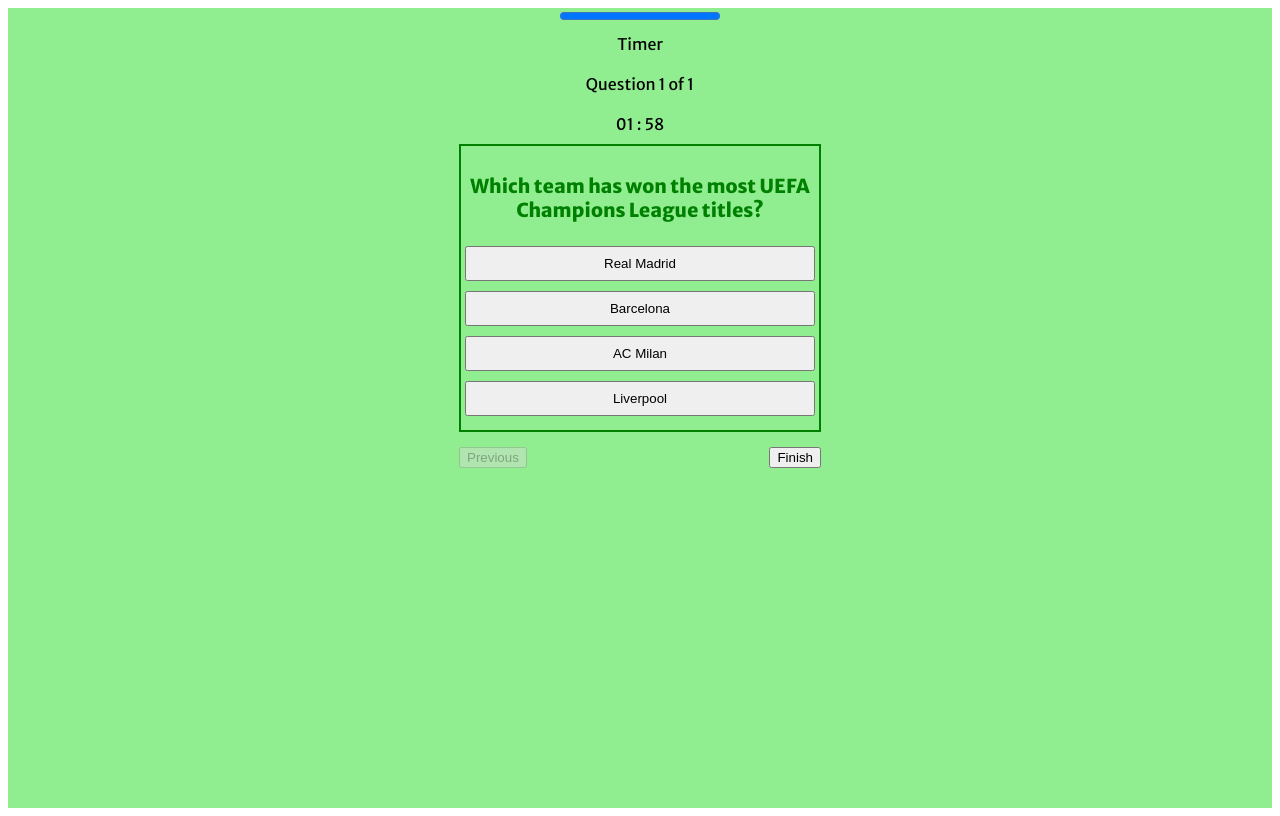
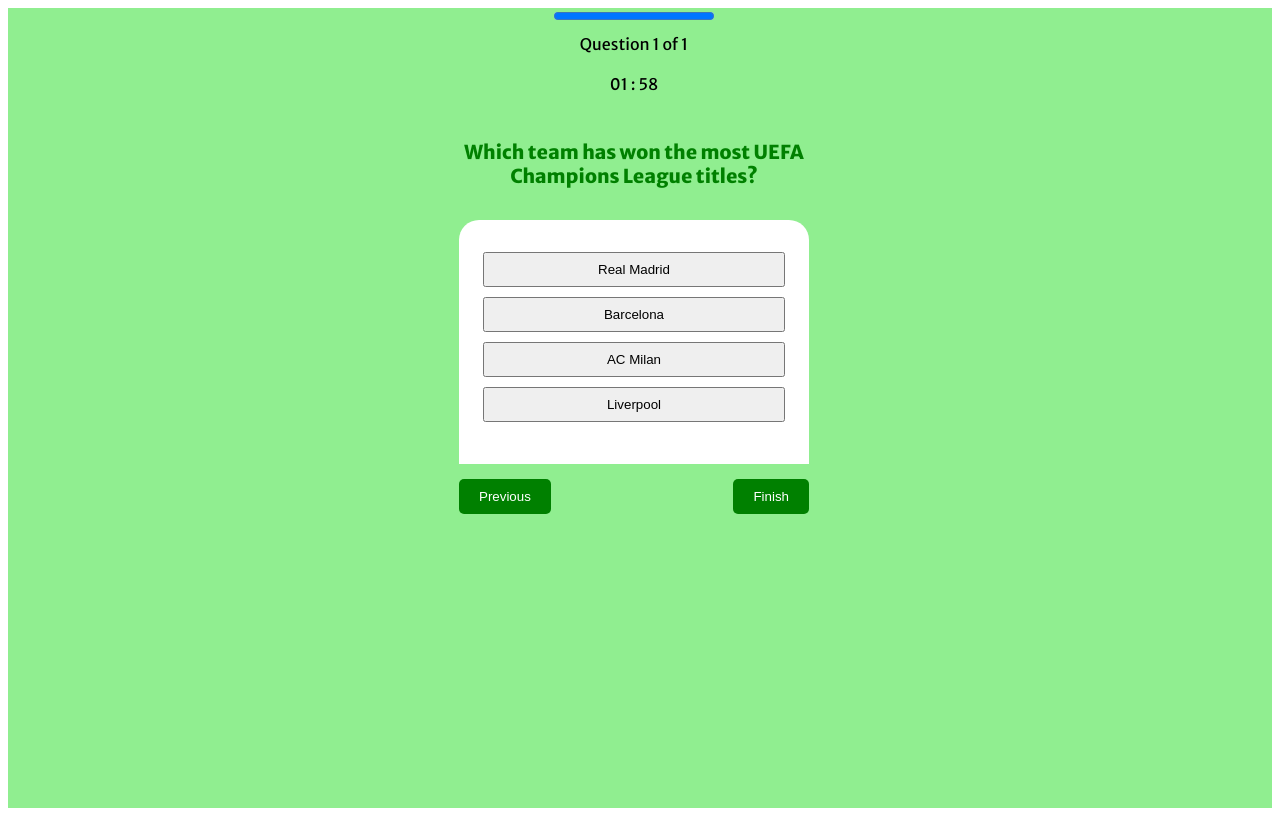
Before and after one commit to dayoawobeku/footballQuiz, a React (Vite) app: page /championsLeague in a window 1280 px wide. Both pictures are taken after a click on the button "Start Quiz". Built offline with nearby package versions, Linux system fonts and the light colour scheme; data requests are answered from the project's data file.

Commit message:
updated the styling for these pages

```diff
--- a/src/components/Options.jsx
+++ b/src/components/Options.jsx
@@ -3,28 +3,7 @@
 import { useQuestions } from "../contexts/DataProvider";
 import "../styles.css";
 
-const variation = {
-  correct: css`
-    border: 1px solid green;
-  `,
-  wrong: css`
-    border: 1px solid red;
-  `,
-  normal: css`
-    border: none;
-  `,
-};
 
-const StyledButton = styled.button`
-  ${(prop) =>
-    variation[prop.status] ? variation[prop.status] : `${variation.normal}`}
-
-  //changed from empty string to normal
-  display: block;
-  width: 100%;
-  margin-bottom: 10px;
-  padding: 8px;
-`;
 
 function Options({ option, value, correctOption, point }) {
   //using context api to store my stateful logic
@@ -67,9 +46,7 @@
   );
 }
 
-StyledButton.defaultProps = {
-  status: "normal",
-};
+
 
 export default Options;
 
--- a/src/components/Questions.jsx
+++ b/src/components/Questions.jsx
@@ -7,10 +7,20 @@
 
 //eslint-disable-next-line
 const StyledQuestion = styled.div`
-  border: 2px solid green;
-  padding: 4px;
+  padding-top: 4px;
   max-width: 350px;
   text-align: center;
+
+  margin-inline: 0;
+`;
+
+const StyledWholePage = styled.div`
+  display: grid;
+  place-items: center;
+  position: relative;
+  left: -38px;
+  width: 100vw;
+  font-family: "Merriweather Sans", sans-serif;
 `;
 
 const Description = styled.div`
@@ -25,8 +35,27 @@
   font-weight: 700;
   color: green;
   font-size: 1.2rem;
-  padding-block: 1.5rem;
+  padding-block:2rem;
+
 `;
+
+const OPtionsWrapper = styled.div`
+  background-color: white;
+  padding-block: 2rem;
+  padding-inline: 1.5rem;
+  border-top-left-radius: 20px;
+  border-top-right-radius: 20px;
+`;
+
+const StyledButton = styled.button`
+  background-color: green;
+  color: white;
+  border: none;
+  padding-block: 10px;
+  padding-inline: 20px;
+  border-radius: 5px;
+  `
+
 function Questions({ question, qxtLength, timeRemaining }) {
   const { dispatch, tracker, isQuestionsOpen } = useQuestions();
   const navigate = useNavigate();
@@ -54,10 +83,8 @@
   };
 
   return (
-    <div style={{ display: "grid", placeItems: "center" }}>
+    <StyledWholePage>
       <progress value={tracker + 1} max={qxtLength}></progress>
-      <div style={{ marginBlock: "10px" }}>Timer</div>
-      {/* for now in terms of qxt length we are working with the total number of qxts, later on we can optimize it to allow the user to select the number of questions they want to answer */}
 
       <Description>
         Question {tracker + 1} of {qxtLength}
@@ -69,6 +96,7 @@
       <div>
         <StyledQuestion>
           <Header>{question?.question}</Header>
+          <OPtionsWrapper>
             {question?.options.map((option, i) => (
               <Options
                 option={option}
@@ -78,6 +106,7 @@
                 point={question?.point}
               />
             ))}
+          </OPtionsWrapper>
         </StyledQuestion>
 
         <div
@@ -88,18 +117,18 @@
             width: "100%",
           }}
         >
-          <button
+          <StyledButton
             disabled={tracker === 0}
             onClick={() => dispatch({ type: "decrement" })}
           >
             Previous
-          </button>
-          <button onClick={handleClick}>
+          </StyledButton>
+          <StyledButton onClick={handleClick}>
             {tracker + 1 === qxtLength ? "Finish" : "Next"}
-          </button>
+          </StyledButton>
         </div>
       </div>
-    </div>
+    </StyledWholePage>
   );
 }
 
--- a/src/pages/ChampionsLeague.jsx
+++ b/src/pages/ChampionsLeague.jsx
@@ -1,7 +1,12 @@
 import { useState } from "react";
+import { styled } from "styled-components";
+
 import { useNavigate } from "react-router-dom";
 import { useQuestions } from "../contexts/DataProvider";
 import ChampionsLeagueQxts from "../components/ChampionsLeagueQxts";
+
+import useTimer from "../contexts/useTimer";
+
 import {
   Header,
   Img,
@@ -11,9 +16,16 @@
   StyledWholePage,
   TimePicker,
 } from "../ui/StyleLeagurPage";
-import useTimer from "../contexts/useTimer";
-import BackButton from "../ui/BackButton";
-import { HiArrowLeft } from "react-icons/hi2";
+
+const CustomBackButton = styled.button`
+  background: white;
+  border: none;
+  height: 30px;
+  width: 70px;
+  border-radius: 12px;
+  position: relative;
+  left: 220px;
+`;
 
 function ChampionsLeague() {
   const navigate = useNavigate();
@@ -58,9 +70,6 @@
     <StyledWholePage>
       {isQuestionsOpen && (
         <>
-          <BackButton onClick={() => navigate(-1)}>
-            <HiArrowLeft style={{ fontWeight: "bold" }} />
-          </BackButton>
           <StyledChampionsLeague>
             <Header>
               <Img
@@ -111,11 +120,16 @@
             {/* to implement level later */}
 
             <StyledNavLink onClick={handleStart}>Start Quiz</StyledNavLink>
+            <CustomBackButton onClick={() => navigate(-1)}>
+              Back
+            </CustomBackButton>
           </StyledChampionsLeague>
         </>
       )}
 
-      {!isQuestionsOpen && <ChampionsLeagueQxts timeRemaining={timeRemaining}/>}
+      {!isQuestionsOpen && (
+        <ChampionsLeagueQxts timeRemaining={timeRemaining} />
+      )}
     </StyledWholePage>
   );
 }
--- a/src/pages/FinishScreen.jsx
+++ b/src/pages/FinishScreen.jsx
@@ -3,38 +3,56 @@
 // import './custom.css'
 import "react-circular-progressbar/dist/styles.css";
 
-import { styled } from "styled-components";
+import { css, styled } from "styled-components";
 import { useQuestions } from "../contexts/DataProvider";
-
-const Img = styled.img`
-  width: 120px;
-  height: 120px;
-  object-fit: cover;
-  border-radius: 50%;
-`;
+import { HiHome } from "react-icons/hi2";
 
 const Final = styled.div`
-  border: 2px solid green;
-  margin: 40px;
+  height: 100vh;
+  /* margin: 40px; */
   display: flex;
+  background-color: lightgreen;
+  font-family: "Merriweather Sans", sans-serif;
   flex-direction: column;
   gap: 20px;
   align-items: center;
   border-radius: 10px;
-  padding-block: 30px;
+  opacity: 0.8;
+  padding-block: 70px;
+`;
+
+const variation = {
+  home: css`
+    background-color: #555454;
+    width: 40px;
+  `,
+  away: css`
+    background-color: green;
+  `,
+};
+
+const FinalWrapper = styled.div`
+  background-image: url("./images/final-bg.webp");
+  height: 100dvh;
 `;
 
 const Button = styled(Link)`
-  padding: 10px;
-  background-color: green;
+  ${(prop) =>
+    prop["data-variation"] === "home" ? variation.home : variation.away}
+  margin-right: 10px;
+  padding-inline: 8px;
+  padding-block: 8px;
+  font-family: "Permanent Marker", cursive;
+  border-radius: 8px;
+  display: grid;
+  place-items: center;
   text-decoration: none;
-  color: black;
+  color: white;
   border: none;
 `;
 
 function FinishScreen() {
-  const { leagueType, totalPoints, maxPossiblePoint, dispatch } =
-    useQuestions();
+  const { totalPoints, maxPossiblePoint, dispatch } = useQuestions();
 
   function handleFinish() {
     dispatch({ type: "finish" });
@@ -44,36 +62,33 @@
   console.log(percentage);
 
   return (
+    <FinalWrapper>
       <Final>
-      {/* <Img
-        src={`${
-          leagueType === "Premier League"
-            ? "/images/Premier_League.webp"
-            : leagueType === "Champions League"
-            ? "/images/champions_league_logo.jpg"
-            : "/images/laliga-logo.jpg"
-        }`}
-        alt=""
-      /> */}
-
         <div style={{ width: 150, height: 150 }}>
           <CircularProgressbar
             value={percentage}
             text={`${percentage}%`}
             styles={buildStyles({
               pathTransitionDuration: 8.8,
+              pathColor: "green",
+              textColor: "green",
             })}
           />
         </div>
         <div>
           Total Score : {totalPoints} of {maxPossiblePoint}
         </div>
-      <div>Good</div>
-      <div>Progress</div>
-      <Button onClick={handleFinish} to="/">
-        Go To Home
+        {percentage > 0 && percentage < 50 && <div>Poor</div>}
+        {percentage > 50 && percentage < 80 && <div>Good 👌 </div>}
+        {percentage > 80 && <div>Excellent ✌️</div>}
+        <div style={{ display: "flex" }}>
+          <Button data-variation="home" onClick={handleFinish} to="/">
+            <HiHome style={{ color: "white", fontSize: "20px" }} />
           </Button>
+          <Button data-variation="away">PLAY AGAIN</Button>
+        </div>
       </Final>
+    </FinalWrapper>
   );
 }
 
--- a/src/pages/Laliga.jsx
+++ b/src/pages/Laliga.jsx
@@ -1,3 +1,5 @@
+import { styled } from "styled-components";
+
 import { useNavigate } from "react-router-dom";
 import { useState } from "react";
 import { useQuestions } from "../contexts/DataProvider";
@@ -15,14 +17,22 @@
   Img,
   StyledNavLink,
 } from "../ui/StyleLeagurPage";
-import BackButton from "../ui/BackButton";
+const CustomBackButton = styled.button`
+  background: white;
+  border: none;
+  height: 30px;
+  width: 70px;
+  border-radius: 12px;
+  position: relative;
+  left: 220px;
+`;
 
 function Laliga() {
   const navigate = useNavigate();
   const { dispatch, isQuestionsOpen, questions } = useQuestions();
 
   const LIGA_QXTS = questions?.find(
-    (ele) => ele.league === "Champions League"
+    (ele) => ele.league === "La Liga"
   )?.questions;
   const LIGA_QXTS_LENGTH = LIGA_QXTS.length;
 
@@ -61,10 +71,6 @@
     <StyledWholePage>
       {isQuestionsOpen && (
         <>
-          <BackButton onClick={() => navigate(-1)}>
-            &
-            <HiArrowLeft style={{ fontWeight: "bold" }} />
-          </BackButton>
           <StyledLaliga>
             <Header>
               <Img src="./images/laliga-logo.jpg" alt="La liga" />
@@ -110,9 +116,11 @@
               </select>
             </TimePicker>
 
-            {/* to implement level later */}
 
             <StyledNavLink onClick={handleStart}>Start Quiz</StyledNavLink>
+            <CustomBackButton onClick={() => navigate(-1)}>
+              Back
+            </CustomBackButton>
           </StyledLaliga>
         </>
       )}
--- a/src/pages/PremierLeague.jsx
+++ b/src/pages/PremierLeague.jsx
@@ -1,23 +1,40 @@
 import { useState } from "react";
 import { useNavigate } from "react-router-dom";
-import { HiArrowLeft } from "react-icons/hi2";
 
 import PremierLeagueQxts from "../components/PremierLeagueQxts";
 import { useQuestions } from "../contexts/DataProvider";
 import useTimer from "../contexts/useTimer";
 
-import '../styles.css';
-import BackButton from "../ui/BackButton";
-import { Header, Img, QuestionPicker, StyledNavLink, StyledLeague as StyledPremierLeague, StyledWholePage, TimePicker } from "../ui/StyleLeagurPage";
+import "../styles.css";
+import {
+  Header,
+  Img,
+  QuestionPicker,
+  StyledNavLink,
+  StyledLeague as StyledPremierLeague,
+  StyledWholePage,
+  TimePicker,
+} from "../ui/StyleLeagurPage";
+import { styled } from "styled-components";
 
 
+
+const CustomBackButton = styled.button`
+  background: white;
+  border: none;
+  height: 30px;
+  width: 70px;
+  border-radius: 12px;
+  position: relative;
+  left: 220px;
+  `
 
 function PremierLeague() {
   const navigate = useNavigate();
   const { dispatch, isQuestionsOpen, questions } = useQuestions();
 
   const EPL_QXT = questions?.find(
-    (ele) => ele.league === "Champions League"
+    (ele) => ele.league === "Premier League"
   )?.questions;
   const EPL_QXT_LENGTH = EPL_QXT.length;
 
@@ -28,6 +45,9 @@
   const { timeRemaining, setIsRunning, timeLimit, setTimeLimit } = useTimer();
 
   //defining the time the quiz should start counting
+
+  //differences
+  //
 
   function handleTime(e) {
     const time = e.target.value;
@@ -51,15 +71,11 @@
 
   const secs = timeRemaining % 60;
   const mins = Math.floor(timeRemaining / 60);
-  console.log(timeRemaining);
 
   return (
     <StyledWholePage>
       {isQuestionsOpen && (
         <>
-          <BackButton  onClick={() => navigate(-1)}>
-            <HiArrowLeft style={{fontWeight: 'bold'}} />
-          </BackButton>
           <StyledPremierLeague>
             <Header>
               <Img
@@ -90,7 +106,8 @@
 
             <TimePicker>
               <div>
-                {mins < 10 ? `0${mins}`: mins} : {secs < 10 ? `0${secs}`: secs}
+                {mins < 10 ? `0${mins}` : mins} :{" "}
+                {secs < 10 ? `0${secs}` : secs}
               </div>
 
               <select
@@ -106,9 +123,11 @@
               </select>
             </TimePicker>
 
-            {/* to implement level later */}
 
             <StyledNavLink onClick={handleStart}>Start Quiz</StyledNavLink>
+          <CustomBackButton onClick={() => navigate(-1)}>
+            Back
+          </CustomBackButton>
           </StyledPremierLeague>
         </>
       )}
```
Lines whose indentation alone changed are shown as unchanged.
